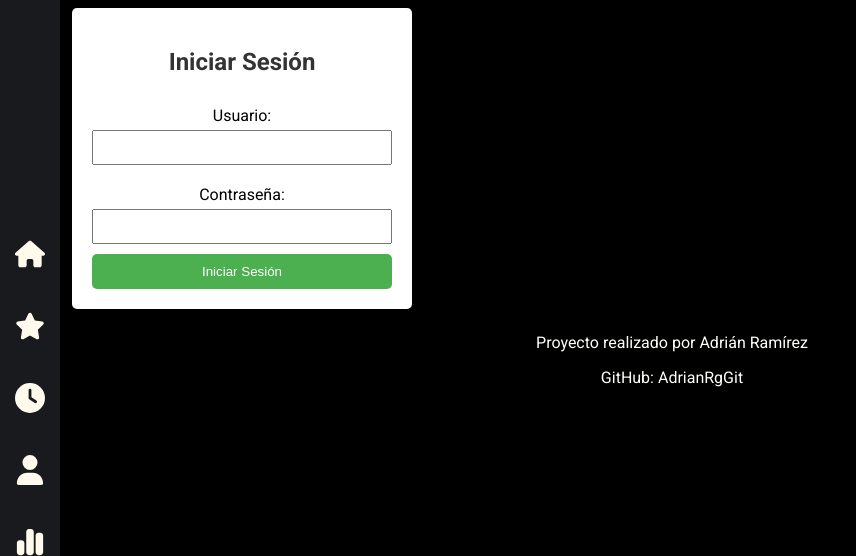
After one commit to AdrianRgGit/tokio_final_project, a Django app: page /auth/login in a window 1280 px wide. The commit adds this page. Shown: the top 556 px of the page, without its empty margins (0-856 px from the left). Run offline with Django 5.2, Linux system fonts and the light colour scheme.

Commit message:
creada ruta segura para login

```diff
--- /dev/null
+++ b/core/static/core/auth.css
@@ -0,0 +1,43 @@
+.login-container {
+    background-color: #fff;
+    border-radius: 5px;
+    box-shadow: 0 0 10px rgba(0, 0, 0, 0.1);
+    padding: 20px;
+    width: 300px;
+    text-align: center;
+}
+
+.login-title {
+    color: #333;
+}
+
+.login-form {
+    display: flex;
+    flex-direction: column;
+}
+
+.login-label {
+    color: black;
+    margin-top: 10px;
+}
+
+.login-input {
+    width: 100%;
+    padding: 8px;
+    margin-top: 5px;
+    margin-bottom: 10px;
+    box-sizing: border-box;
+}
+
+.login-button {
+    background-color: #4caf50;
+    color: #fff;
+    padding: 10px;
+    border: none;
+    border-radius: 5px;
+    cursor: pointer;
+}
+
+.login-button:hover {
+    background-color: #45a049;
+}
--- a/core/templates/core/base.html
+++ b/core/templates/core/base.html
@@ -15,6 +15,7 @@
     <link href="{% static 'core/main.css' %}" rel="stylesheet">
     <link href="{% static 'core/base.css' %}" rel="stylesheet">
     <link href="{% static 'core/home.css' %}" rel="stylesheet">
+    <link href="{% static 'core/auth.css' %}" rel="stylesheet">
 
     <!--  Fuente de google  -->
     <link rel="stylesheet" href="https://fonts.googleapis.com/css2?family=Roboto:wght@400;700&display=swap">
--- /dev/null
+++ b/core/templates/core/login.html
@@ -0,0 +1,19 @@
+{% extends "core/base.html" %}
+{% block content %}
+<!--Main-->
+<main>
+    <main class="login-container">
+        <h2 class="login-title">Iniciar Sesión</h2>
+        <form class="login-form" action="#" method="post">
+            <label class="login-label" for="username">Usuario:</label>
+            <input class="login-input" type="text" id="username" name="username" required>
+
+            <label class="login-label" for="password">Contraseña:</label>
+            <input class="login-input" type="password" id="password" name="password" required>
+
+            <button class="login-button" type="submit">Iniciar Sesión</button>
+        </form>
+    </main>
+</main>
+
+{% endblock %}
--- a/core/templates/core/auth.html
+++ b/core/templates/core/register.html
@@ -2,6 +2,7 @@
 {% block content %}
 <!--Main-->
 <main>
-    <h1>Auth</h1>
+    <h1>Register</h1>
 </main>
+
 {% endblock %}
--- a/core/urls.py
+++ b/core/urls.py
@@ -9,8 +9,9 @@ urlpatterns = [
     path("history/", views.history, name="history"),
     path("favorite_movies/", views.favorite_movies, name="favorite_movies"),
     path("profile/", views.profile, name="profile"),
-    path("auth/", views.auth, name="auth"),
     path("stats/", views.stats, name="stats"),
+    path("auth/login", views.login, name="login"),
+    path("auth/register", views.register, name="register"),
 
     # Paths admin
     path('admin/', admin.site.urls),
--- a/core/views.py
+++ b/core/views.py
@@ -1,4 +1,5 @@
 from django.shortcuts import render
+from django.contrib.auth.decorators import login_required
 
 
 def home(request):
@@ -13,13 +14,18 @@ def favorite_movies(request):
     return render(request, "core/favorite_movies.html")
 
 
+@login_required
 def profile(request):
     return render(request, "core/profile.html")
 
 
-def auth(request):
-    return render(request, "core/auth.html")
+def stats(request):
+    return render(request, "core/stats.html")
 
 
-def stats(request):
-    return render(request, "core/stats.html")
+def login(request):
+    return render(request, "core/login.html")
+
+
+def register(request):
+    return render(request, "core/register.html")
--- a/tokio_final_project/settings.py
+++ b/tokio_final_project/settings.py
@@ -116,6 +116,9 @@ USE_TZ = True
 
 STATIC_URL = 'static/'
 
+# Ruta personalizada para el login. Ruta segura.
+LOGIN_URL = '/auth/login'
+
 # Default primary key field type
 # https://docs.djangoproject.com/en/5.0/ref/settings/#default-auto-field
 
```
